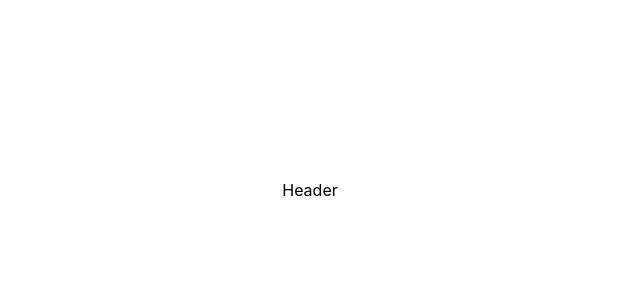
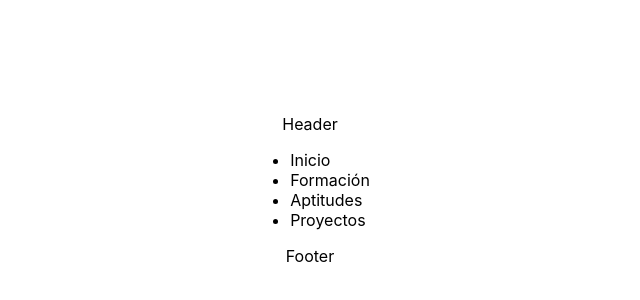
Before and after one commit to Luichidev/portfolio-luis, a Next.js app: page / in a window 1280 px wide. Shown: the part 210-510 px from the top of the page, without its empty margins (330-970 px from the left). Built offline with nearby package versions, Linux system fonts and the light colour scheme.

Commit message:
Se implemento el navbar , se puso el favicon y el manifiest

```diff
--- a/components/Footer/index.js
+++ b/components/Footer/index.js
@@ -1,7 +1,7 @@
 export default function Footer() {
   return (
     <>
-      <footer></footer>
+      <footer>Footer</footer>
       <style jsx>{``}</style>
     </>
   );
--- a/components/Navbar/index.js
+++ b/components/Navbar/index.js
@@ -1,7 +1,42 @@
+import Link from "next/link";
+import { useRouter } from "next/router";
+
 export default function Navbar() {
+  const router = useRouter();
+
+  const handleOpenMenu = () => {
+    document.getElementById("btnMenu").classList.toggle("show");
+  };
+
   return (
     <>
-      <nav></nav>
+      <nav>
+        <span onClick={handleOpenMenu}>
+          {/* <Menu stroke="#00a551"></Menu> */}
+        </span>
+        <ul id="btnMenu">
+          <li className={router.pathname == "/" ? "active" : ""}>
+            <Link href="/">
+              <a>Inicio</a>
+            </Link>
+          </li>
+          <li className={router.pathname == "/formacion" ? "active" : ""}>
+            <Link href="/formacion">
+              <a>Formación</a>
+            </Link>
+          </li>
+          <li className={router.pathname == "/aptitudes" ? "active" : ""}>
+            <Link href="/aptitudes">
+              <a>Aptitudes</a>
+            </Link>
+          </li>
+          <li className={router.pathname == "/proyectos" ? "active" : ""}>
+            <Link href="/proyectos">
+              <a>Proyectos</a>
+            </Link>
+          </li>
+        </ul>
+      </nav>
       <style jsx>{``}</style>
     </>
   );
--- a/pages/contacto/index.js
+++ /dev/null
@@ -1,3 +0,0 @@
-export default function Contacto() {
-  return <h1>Contactos</h1>;
-}
```
Also changed, not shown: pages/manifest.json (added), 1 other file (tests, documents, lock files or other folders).
